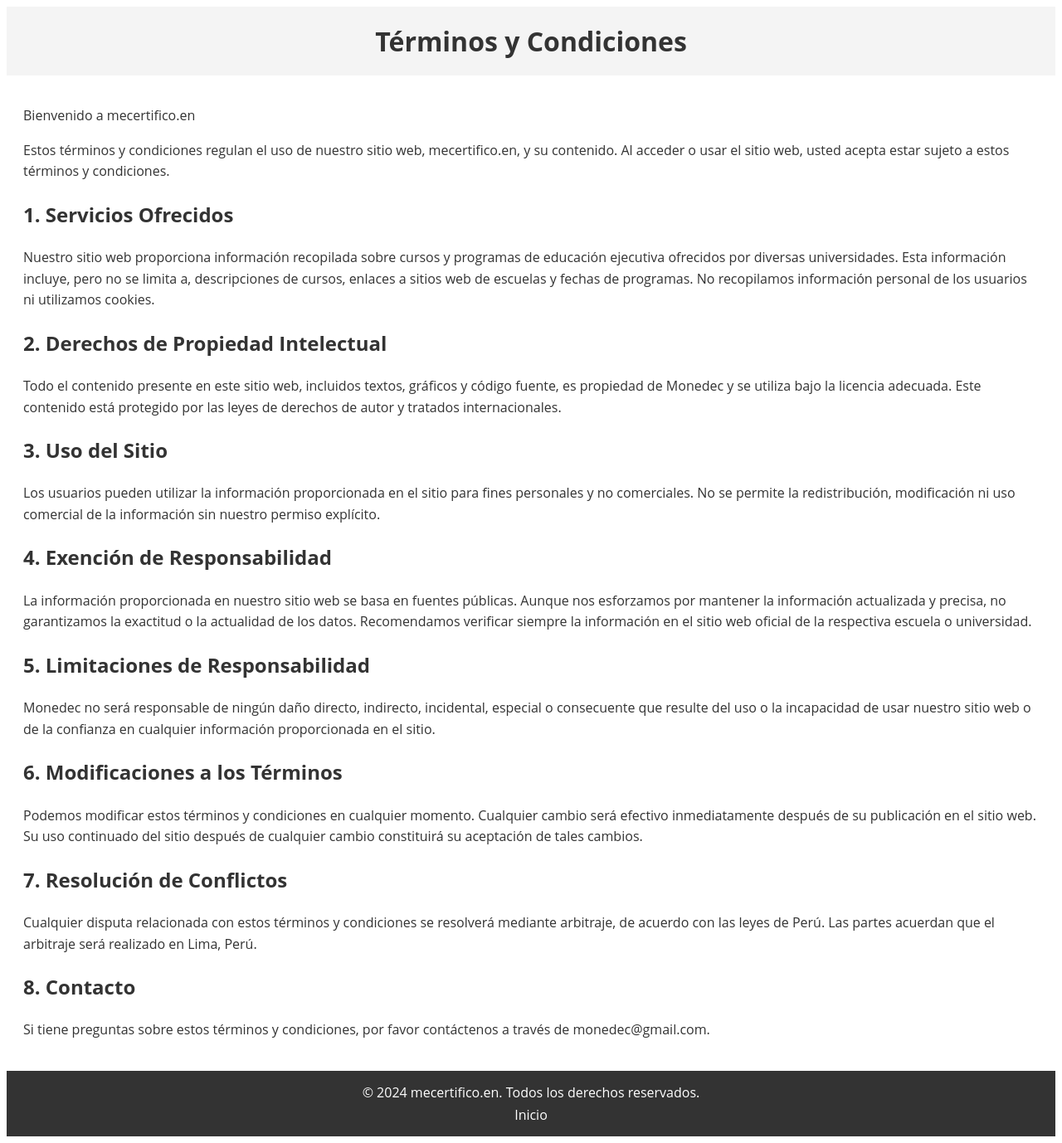
After one commit to goraffo/nelson, a Flask app: page /terminos-y-condiciones in a window 1280 px wide. The commit adds this page. Shown: the whole page at 83% size. Run offline with Flask 3, Linux system fonts and the light colour scheme; parts of the project's set-up code (start-up, migrations or seed data) failed here and were passed over.

Commit message:
Legales listo por formatear | falta ajustar precios faltantes Artes

```diff
--- /dev/null
+++ b/app/static/css/legales.css
@@ -0,0 +1,48 @@
+/* legales.css */
+
+/* Estilos para el encabezado de las páginas legales */
+header {
+  background-color: #f4f4f4;
+  padding: 20px;
+  text-align: center;
+  font-family: 'Open Sans', sans-serif;
+}
+
+header h1 {
+  margin: 0;
+  color: #333;
+}
+
+/* Estilos para el contenido de las páginas legales */
+.contenido {
+  padding: 20px;
+  font-family: 'Open Sans', sans-serif;
+  line-height: 1.6;
+  color: #333;
+}
+
+/* Estilos específicos para los enlaces en el footer de las páginas legales */
+.footer {
+  background-color: #333;
+  color: #fff;
+  text-align: center;
+  padding: 10px 0;
+  position: relative;
+  bottom: 0;
+  width: 100%;
+  font-family: 'Open Sans', sans-serif;
+}
+
+.footer a {
+  color: #fff;
+  text-decoration: none;
+  margin: 0 10px;
+}
+
+.footer a:hover {
+  text-decoration: underline;
+}
+
+.footer-content p {
+  margin: 5px 0;
+}
--- /dev/null
+++ b/app/templates/terminos_y_condiciones.html
@@ -0,0 +1,47 @@
+<!DOCTYPE html>
+<html lang="es">
+<head>
+    <meta charset="UTF-8">
+    <title>Términos y Condiciones</title>
+    <link rel="stylesheet" href="{{ url_for('static', filename='css/legales.css') }}">
+</head>
+<body>
+    <header>
+        <h1>Términos y Condiciones</h1>
+    </header>
+    <div class="contenido">
+      <p>Bienvenido a mecertifico.en</p>
+      <p>Estos términos y condiciones regulan el uso de nuestro sitio web, mecertifico.en, y su contenido. Al acceder o usar el sitio web, usted acepta estar sujeto a estos términos y condiciones.</p>
+
+      <h2>1. Servicios Ofrecidos</h2>
+      <p>Nuestro sitio web proporciona información recopilada sobre cursos y programas de educación ejecutiva ofrecidos por diversas universidades. Esta información incluye, pero no se limita a, descripciones de cursos, enlaces a sitios web de escuelas y fechas de programas. No recopilamos información personal de los usuarios ni utilizamos cookies.</p>
+
+      <h2>2. Derechos de Propiedad Intelectual</h2>
+      <p>Todo el contenido presente en este sitio web, incluidos textos, gráficos y código fuente, es propiedad de Monedec y se utiliza bajo la licencia adecuada. Este contenido está protegido por las leyes de derechos de autor y tratados internacionales.</p>
+
+      <h2>3. Uso del Sitio</h2>
+      <p>Los usuarios pueden utilizar la información proporcionada en el sitio para fines personales y no comerciales. No se permite la redistribución, modificación ni uso comercial de la información sin nuestro permiso explícito.</p>
+
+      <h2>4. Exención de Responsabilidad</h2>
+      <p>La información proporcionada en nuestro sitio web se basa en fuentes públicas. Aunque nos esforzamos por mantener la información actualizada y precisa, no garantizamos la exactitud o la actualidad de los datos. Recomendamos verificar siempre la información en el sitio web oficial de la respectiva escuela o universidad.</p>
+
+      <h2>5. Limitaciones de Responsabilidad</h2>
+      <p>Monedec no será responsable de ningún daño directo, indirecto, incidental, especial o consecuente que resulte del uso o la incapacidad de usar nuestro sitio web o de la confianza en cualquier información proporcionada en el sitio.</p>
+
+      <h2>6. Modificaciones a los Términos</h2>
+      <p>Podemos modificar estos términos y condiciones en cualquier momento. Cualquier cambio será efectivo inmediatamente después de su publicación en el sitio web. Su uso continuado del sitio después de cualquier cambio constituirá su aceptación de tales cambios.</p>
+
+      <h2>7. Resolución de Conflictos</h2>
+      <p>Cualquier disputa relacionada con estos términos y condiciones se resolverá mediante arbitraje, de acuerdo con las leyes de Perú. Las partes acuerdan que el arbitraje será realizado en Lima, Perú.</p>
+
+      <h2>8. Contacto</h2>
+      <p>Si tiene preguntas sobre estos términos y condiciones, por favor contáctenos a través de monedec@gmail.com.</p>
+    </div>
+    <footer class="footer">
+        <div class="footer-content">
+            <p>&copy; 2024 mecertifico.en. Todos los derechos reservados.</p>
+            <p><a href="{{ url_for('index') }}">Inicio</a></p>
+        </div>
+    </footer>
+</body>
+</html>
--- a/app/views.py
+++ b/app/views.py
@@ -64,7 +64,13 @@ def init_views(app):
 
         return jsonify(productos_json)
 
+    @app.route('/terminos-y-condiciones')
+    def terminos_y_condiciones():
+        return render_template('terminos_y_condiciones.html')
 
+    @app.route('/politica-privacidad')
+    def politica_privacidad():
+        return render_template('politica_privacidad.html')
 
     @app.errorhandler(404)
     def page_not_found(e):
```
Also changed, not shown: app/static/css/estilos.css (+25 -0 lines), app/templates/index.html (+7 -1 lines), app/templates/politica_privacidad.html (added, +44 -0 lines).
